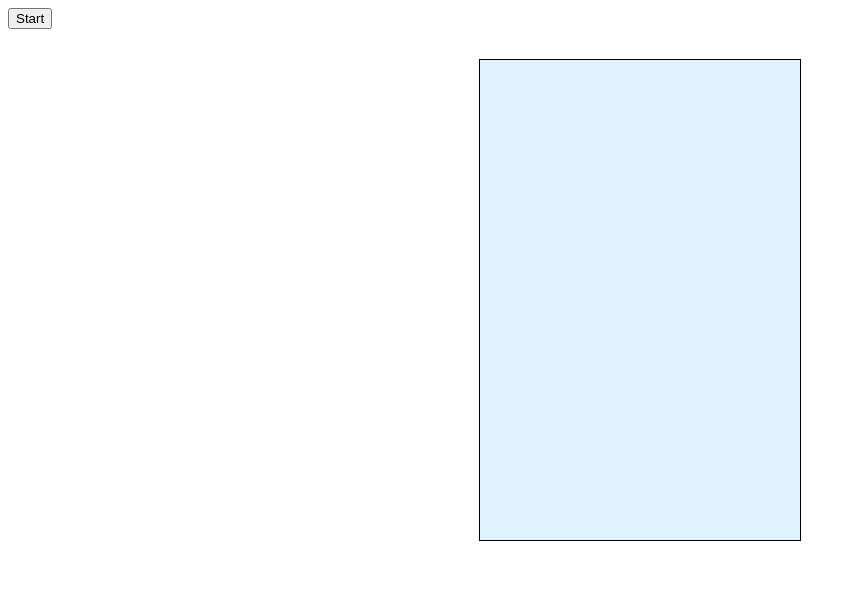
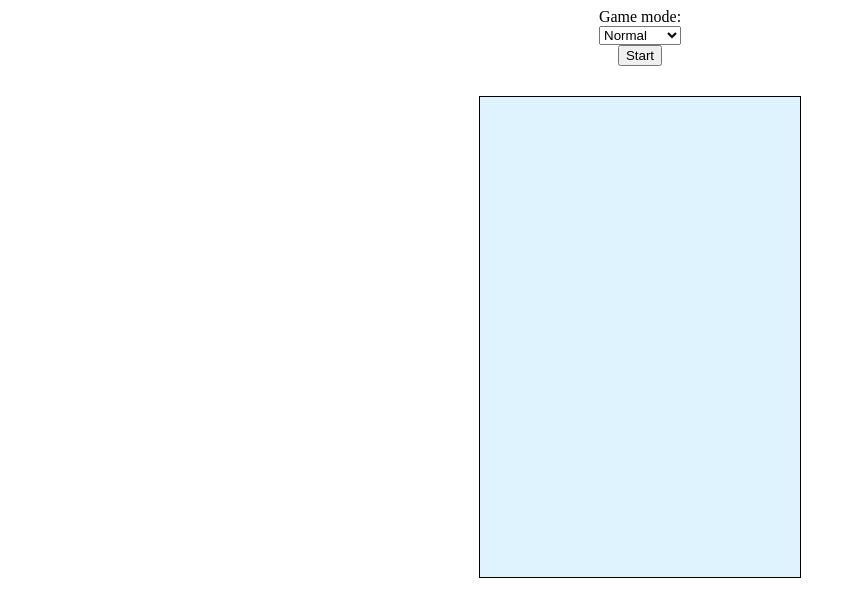
Before and after one commit to NamDoTri/NumPop, a plain HTML site: page index.html in a window 1280 px wide. Shown: the whole page, without its empty margins (0-856 px from the left). Drawn offline with Linux system fonts and the light colour scheme.

Commit message:
Added game mode menu

```diff
--- a/css/main.css
+++ b/css/main.css
@@ -5,3 +5,6 @@
     height: 480px;
     border: 1px solid black;
 }
+body{
+    text-align: center;
+}
--- a/index.html
+++ b/index.html
@@ -2,12 +2,26 @@
 <html>
 <head>
     <meta charset="utf-8" />
-    <meta http-equiv="X-UA-Compatible" content="IE=edge">
+    <meta name="viewport" content="initial-scale=1.0, maximum-scale=1.0, minimum-scale=1.0, width=device-width, user-scalable=no, minimal-ui"/>
+    <meta name="apple-mobile-web-app-capable" content="yes" />
+    <meta name="full-screen" content="yes"/>
+    <meta name="screen-orientation" content="portrait">
     <title>Numbers</title>
     <meta name="viewport" content="width=device-width, initial-scale=1">
     <link rel="stylesheet" type="text/css" media="screen" href="css/main.css" />
+    <script src="https://connect.facebook.net/en_US/fbinstant.6.2.js"></script>
 </head>
 <body>
+    <div>
+        Game mode:
+        <form id="gameMode">
+            <select>
+                <option value="normal">Normal</option>
+                <option value="advanced">Advanced</option>
+                <option value="endless">Endless</option>
+            </select>
+        </form>
+    </div>
     <button onclick="initGame(this)" id="startButton">Start</button>
     <div id="container">
         <canvas id="gameCanvas" width=320 height=480>
```
